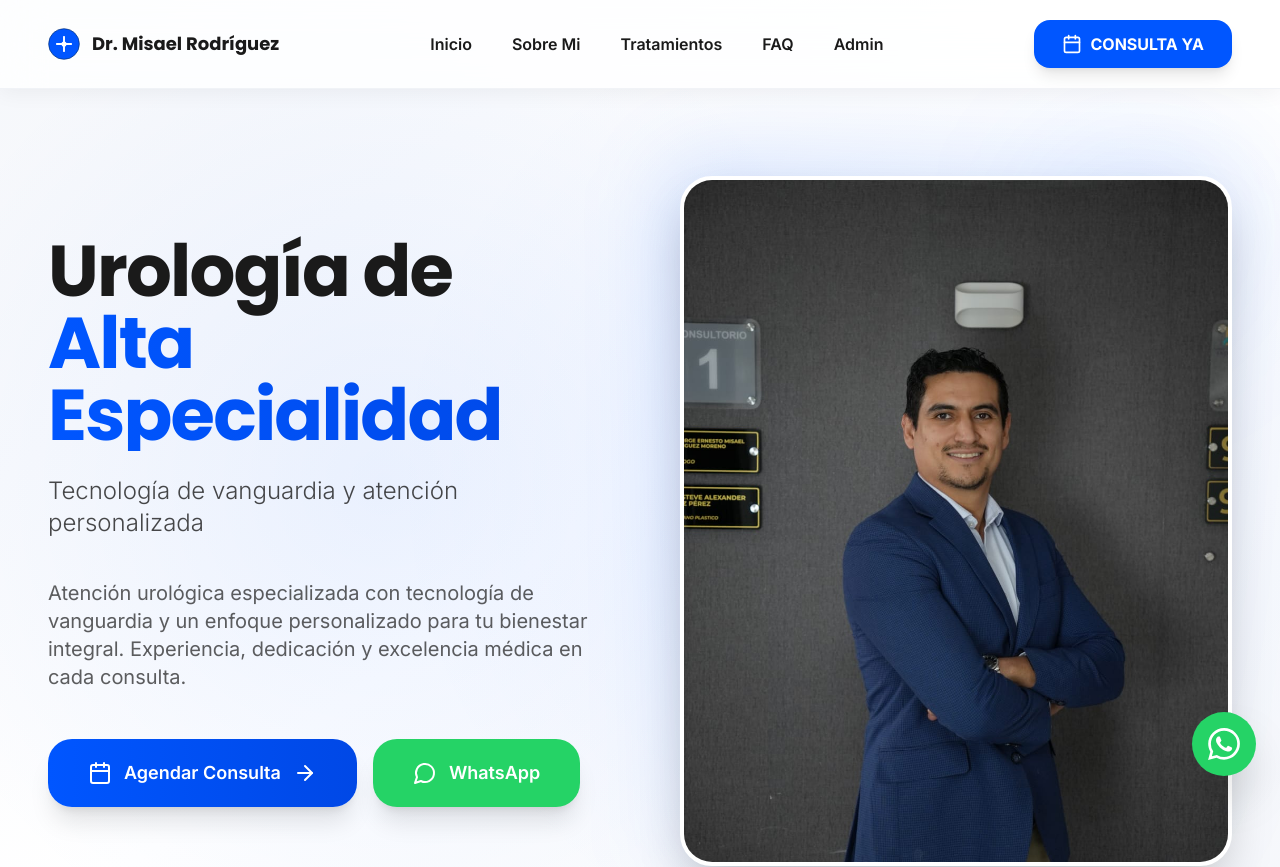
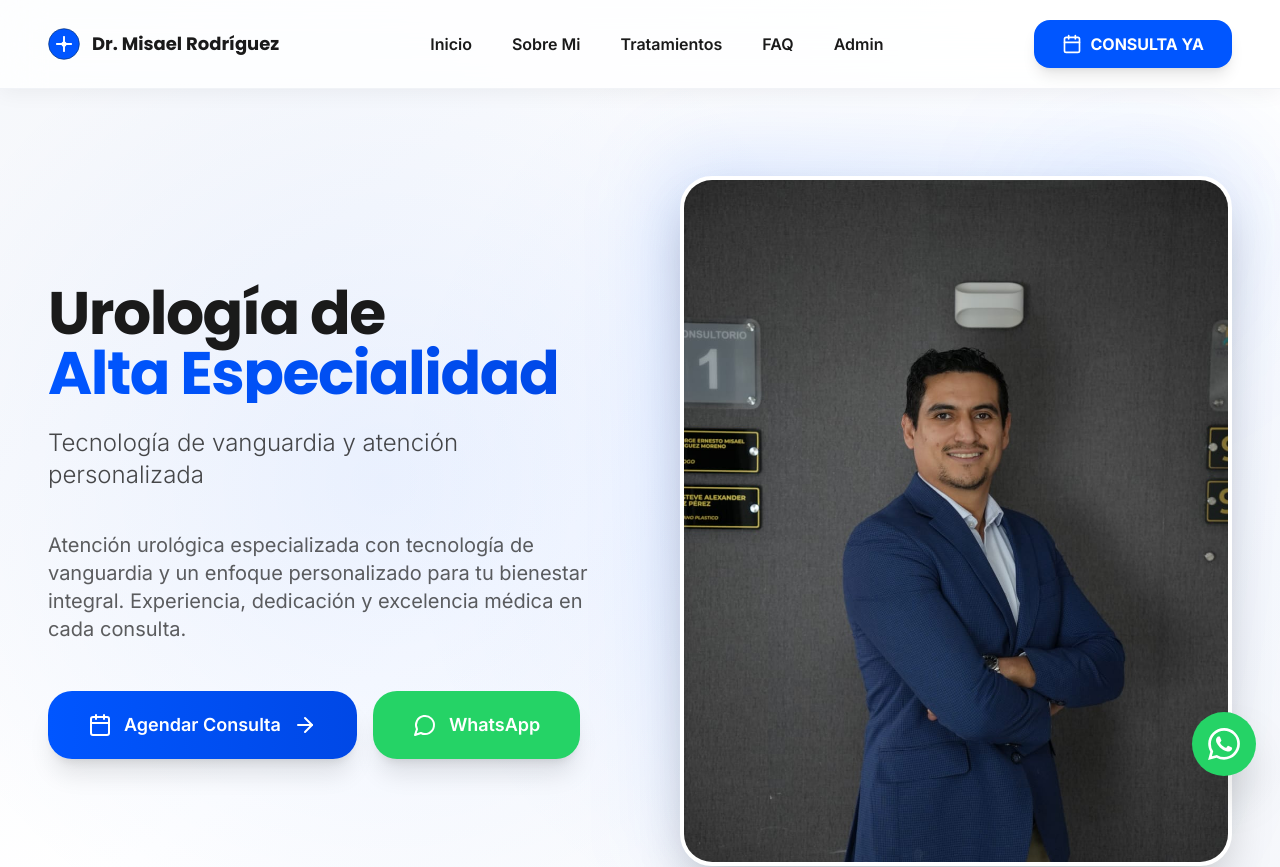
Before and after one commit to duranmtzf-hue/VETSA-CLINIC, a Next.js app: page / in a window 1280 px wide. Shown: the top 867 px of the page. Built offline with nearby package versions, Linux system fonts and the light colour scheme.

Commit message:
Asegurar que texto Alta Especialidad se muestre completo

```diff
--- a/app/page.tsx
+++ b/app/page.tsx
@@ -42,11 +42,11 @@ export default function Home() {
                   initial={{ opacity: 0, y: 40 }}
                   animate={{ opacity: 1, y: 0 }}
                   transition={{ duration: 0.9, delay: 0.3 }}
-                  className="text-5xl md:text-6xl lg:text-6xl xl:text-7xl font-bold text-[#1A1A1A] leading-[1.15] tracking-tight"
-                  style={{ fontFamily: 'Poppins, sans-serif' }}
+                  className="text-5xl md:text-6xl lg:text-6xl xl:text-6xl 2xl:text-7xl font-bold text-[#1A1A1A] leading-[1.2] tracking-tight"
+                  style={{ fontFamily: 'Poppins, sans-serif', wordBreak: 'keep-all' }}
                 >
                   <span className="block">Urología de</span>
-                  <span className="block bg-gradient-to-r from-[#0056FF] to-[#0048E6] bg-clip-text text-transparent">
+                  <span className="block bg-gradient-to-r from-[#0056FF] to-[#0048E6] bg-clip-text text-transparent overflow-visible">
                     Alta Especialidad
                   </span>
                 </motion.h1>
```
